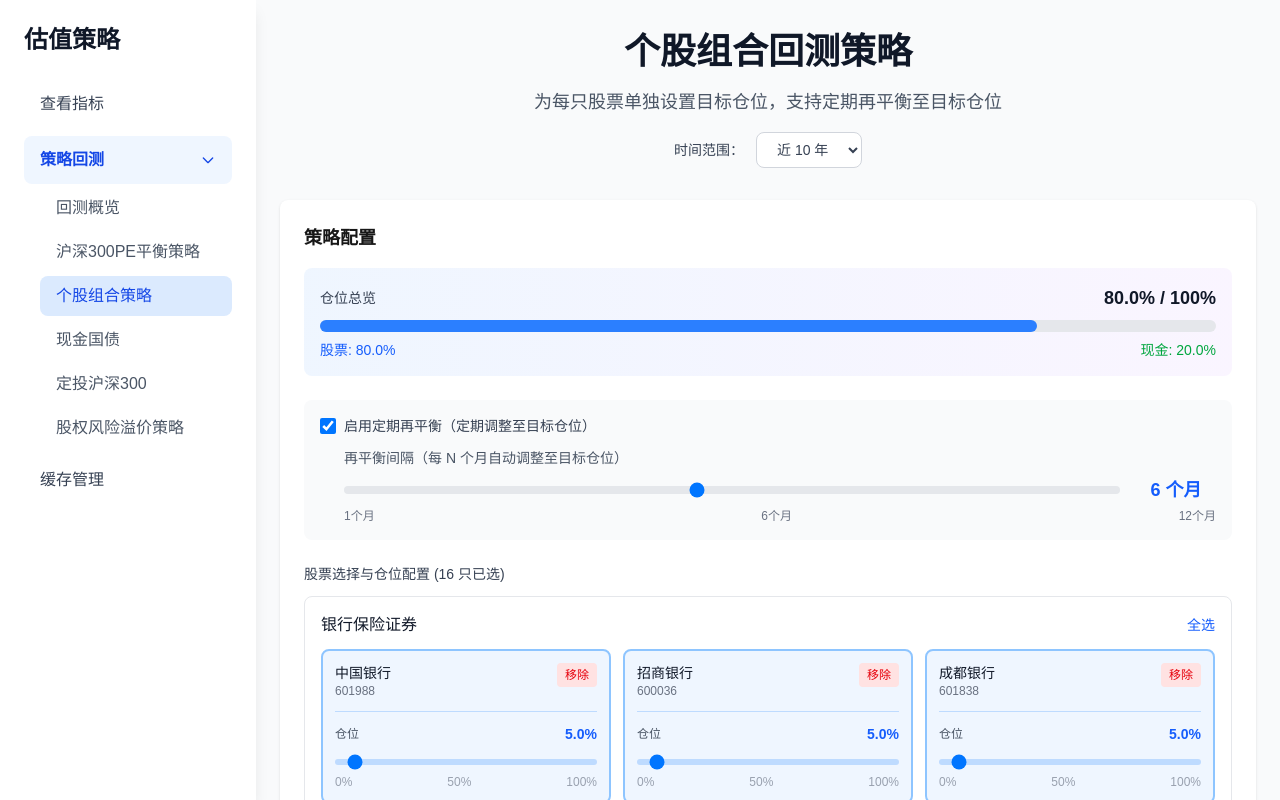
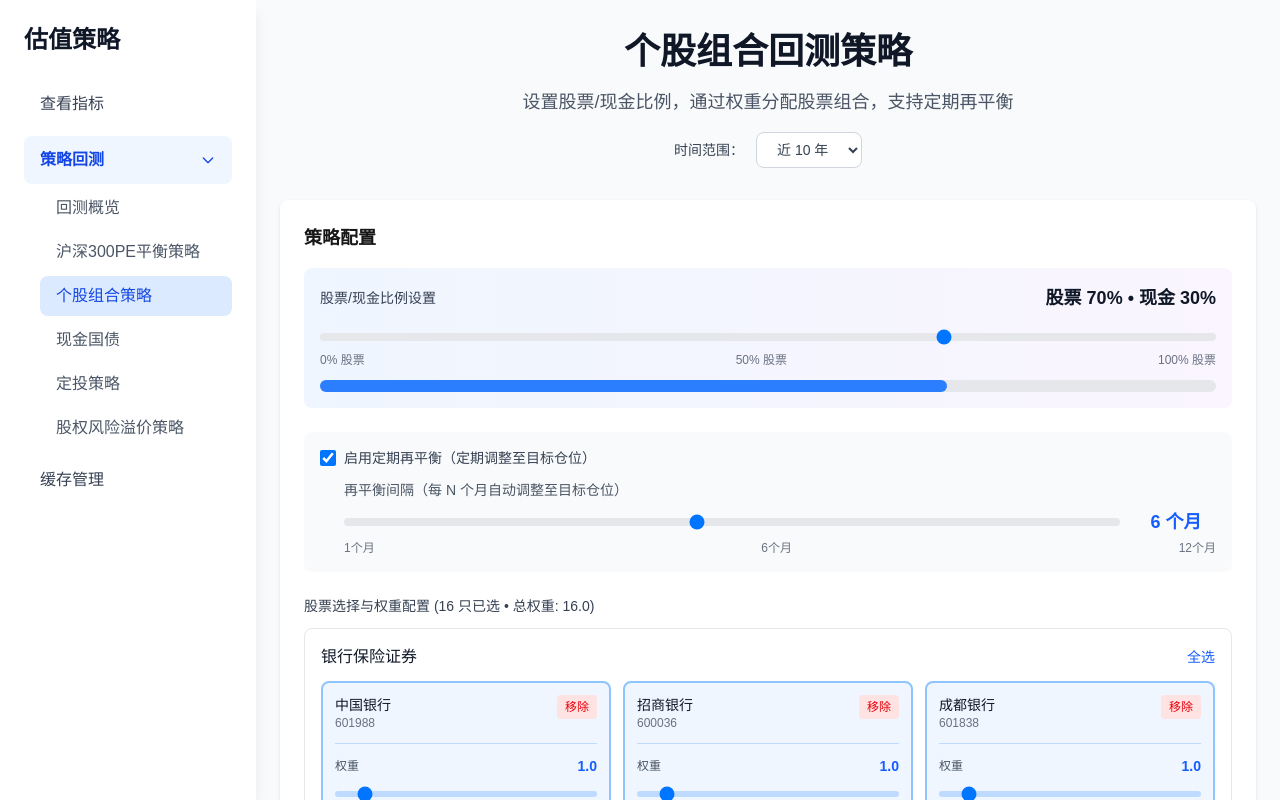
Before and after one commit to XianCrag/ValuationStrategy, a Next.js app: page /backtest/stock-portfolio in a window 1280 px wide. Shown: the top 800 px of the page. Built offline with nearby package versions, Linux system fonts and the light colour scheme.

Commit message:
feat: fund can select

```diff
--- a/src/app/backtest/constants.ts
+++ b/src/app/backtest/constants.ts
@@ -3,7 +3,9 @@ import {
   CSI300_FUND_STOCK,
   A_STOCK_ALL_STOCK,
   NATIONAL_DEBT_STOCK,
+  ALL_FUNDS,
 } from '@/constants/stocks';
+import type { StockConfig } from '@/constants/stocks';
 
 // 重新导出配置对象供其他模块使用
 export {
@@ -11,7 +13,9 @@ export {
   CSI300_FUND_STOCK,
   A_STOCK_ALL_STOCK,
   NATIONAL_DEBT_STOCK,
+  ALL_FUNDS,
 };
+export type { StockConfig };
 
 // ============================================
 // 策略参数常量
--- a/src/app/backtest/dca-csi300/page.tsx
+++ b/src/app/backtest/dca-csi300/page.tsx
@@ -2,7 +2,7 @@
 
 import { useState, useCallback } from 'react';
 import { StockData, ControlGroupResult } from '../types';
-import { INITIAL_CAPITAL, DCA_MONTHS, CSI300_FUND_STOCK } from '../constants';
+import { INITIAL_CAPITAL, DCA_MONTHS, CSI300_FUND_STOCK, ALL_FUNDS, StockConfig } from '../constants';
 import { fetchLixingerData } from '@/lib/api';
 import { calculateControlGroup2 } from './calculations';
 import { formatNumber, formatDateShort } from '../utils';
@@ -20,28 +20,29 @@ import { useBacktestData } from '../hooks/useBacktestData';
 
 export default function DcaCsi300Page() {
   const [selectedYears, setSelectedYears] = useState(10);
+  const [selectedFund, setSelectedFund] = useState<StockConfig>(CSI300_FUND_STOCK);
 
   // 使用自定义Hook获取和计算数据
   const { data: stockData, result, loading, error, refetch } = useBacktestData<StockData[], ControlGroupResult>({
     fetchData: useCallback(async () => {
       // API 会根据 codeTypeMap 自动选择基金价格指标
       const stocks = await fetchLixingerData({
-        stockCodes: [CSI300_FUND_STOCK.code],
-        codeTypeMap: { [CSI300_FUND_STOCK.code]: 'fund' },
+        stockCodes: [selectedFund.code],
+        codeTypeMap: { [selectedFund.code]: 'fund' },
         years: selectedYears,
       });
 
       return stocks.sort(
         (a, b) => new Date(a.date).getTime() - new Date(b.date).getTime()
       );
-    }, [selectedYears]),
+    }, [selectedYears, selectedFund]),
     calculateResult: useCallback((sortedStocks: StockData[]) => {
       if (sortedStocks.length === 0) {
         throw new Error('没有可用数据');
       }
       return calculateControlGroup2(sortedStocks, INITIAL_CAPITAL, DCA_MONTHS);
     }, []),
-    dependencies: [selectedYears],
+    dependencies: [selectedYears, selectedFund],
   });
 
   // 准备图表数据
@@ -67,11 +68,50 @@ export default function DcaCsi300Page() {
       <div className="py-8 px-6">
         <div className="max-w-7xl mx-auto">
           <PageHeader
-            title="对照组2：定投沪深300基金"
-            description="4年时间每个月定投，直到100%"
+            title="定投策略"
+            description="固定时间间隔定投，平滑成本，长期持有"
             selectedYears={selectedYears}
             onYearsChange={setSelectedYears}
           />
+
+          {/* 基金选择 */}
+          <div className="mb-6 p-6 bg-white rounded-lg shadow-lg">
+            <h3 className="text-lg font-semibold mb-4 text-gray-800">策略参数配置</h3>
+
+            <div className="mb-4 p-4 bg-blue-50 rounded-lg border border-blue-200">
+              <label className="block text-sm font-medium text-gray-700 mb-2">
+                选择投资标的（基金）
+              </label>
+              <select
+                value={selectedFund.code}
+                onChange={(e) => {
+                  const fund = ALL_FUNDS.find(f => f.code === e.target.value);
+                  if (fund) setSelectedFund(fund);
+                }}
+                className="w-full md:w-1/2 px-3 py-2 border border-gray-300 rounded-md focus:outline-none focus:ring-2 focus:ring-blue-500 bg-white"
+              >
+                {ALL_FUNDS.map((fund) => (
+                  <option key={fund.code} value={fund.code}>
+                    {fund.name} ({fund.code})
+                  </option>
+                ))}
+              </select>
+              <p className="text-xs text-gray-600 mt-2">
+                💡 当前选择：<span className="font-semibold">{selectedFund.name}</span>
+              </p>
+            </div>
+
+            {/* 策略说明 */}
+            <div className="p-4 bg-gray-50 rounded-lg">
+              <h4 className="text-sm font-semibold mb-2 text-gray-800">策略说明</h4>
+              <ul className="text-sm text-gray-700 space-y-1">
+                <li>• <strong>定投方式：</strong> 将初始资金{(INITIAL_CAPITAL / 10000).toFixed(0)}万元分{DCA_MONTHS}个月定投完成（每月约{(INITIAL_CAPITAL / DCA_MONTHS / 10000).toFixed(2)}万元）</li>
+                <li>• <strong>定投周期：</strong> {DCA_MONTHS}个月（{(DCA_MONTHS / 12).toFixed(1)}年）</li>
+                <li>• <strong>持有策略：</strong> 定投完成后长期持有，不做任何操作</li>
+                <li>• <strong>数据来源：</strong> 使用真实基金净值数据进行回测</li>
+              </ul>
+            </div>
+          </div>
 
           {error && <ErrorDisplay error={error} onRetry={refetch} />}
 
@@ -99,7 +139,7 @@ export default function DcaCsi300Page() {
                   },
                   {
                     dataKey: 'fundValue',
-                    name: '沪深300基金净值',
+                    name: '基金净值',
                     stroke: '#10b981',
                     strokeWidth: 2,
                     yAxisId: 'right',
@@ -133,8 +173,8 @@ export default function DcaCsi300Page() {
                 )}
                 legendContent={
                   <div className="mt-4 text-sm text-gray-600">
-                    <p>• <span className="text-blue-600 font-semibold">蓝线</span>：定投策略（48个月定投完成，左侧Y轴）</p>
-                    <p>• <span className="text-green-600 font-semibold">绿线</span>：沪深300基金净值（右侧Y轴）</p>
+                    <p>• <span className="text-blue-600 font-semibold">蓝线</span>：定投策略总价值（{DCA_MONTHS}个月定投完成，左侧Y轴）</p>
+                    <p>• <span className="text-green-600 font-semibold">绿线</span>：{selectedFund.name}净值（右侧Y轴）</p>
                   </div>
                 }
                 showLegend={false}
--- a/src/app/backtest/page.tsx
+++ b/src/app/backtest/page.tsx
@@ -31,8 +31,8 @@ export default function BacktestOverviewPage() {
     },
     {
       id: 'dca-csi300',
-      name: '对照组2：定投沪深300',
-      description: '通过4年48个月定投沪深300指数基金',
+      name: '定投策略',
+      description: '选择基金标的进行定投，通过48个月分批买入，平滑成本',
       path: '/backtest/dca-csi300',
       color: 'purple',
       icon: '📈',
@@ -94,9 +94,9 @@ export default function BacktestOverviewPage() {
                 </p>
               </div>
               <div>
-                <h3 className="font-semibold text-lg mb-2 text-purple-600">📈 被动对照</h3>
+                <h3 className="font-semibold text-lg mb-2 text-purple-600">📈 定投策略</h3>
                 <p className="text-sm">
-                  定投沪深300策略代表被动投资理念，通过定期定额投资分散风险，跟随市场长期成长。
+                  定投策略代表被动投资理念，通过定期定额投资分散风险，可选择不同标的进行定投测试。
                 </p>
               </div>
             </div>
--- a/src/app/backtest/stock-portfolio/page.tsx
+++ b/src/app/backtest/stock-portfolio/page.tsx
@@ -36,22 +36,25 @@ export default function StockPortfolioPage() {
     return grouped;
   }, []);
 
-  // 生成默认选择：每个行业的前4个股票，默认5%仓位
+  // 生成默认选择：每个行业的前4个股票，默认权重为1
   const generateDefaultPositions = useCallback(() => {
     const defaultMap = new Map<string, number>();
     Object.values(stocksByIndustry).forEach(stocks => {
       // 选择每个行业的前4个股票
       stocks.slice(0, 4).forEach(stock => {
-        defaultMap.set(stock.code, 0.05); // 默认5%仓位
+        defaultMap.set(stock.code, 1); // 默认权重为1
       });
     });
     return defaultMap;
   }, [stocksByIndustry]);
 
-  // 使用 Map 存储每个股票的配置
-  const [stockPositions, setStockPositions] = useState<Map<string, number>>(() =>
+  // 使用 Map 存储每个股票的权重（而不是直接的仓位比例）
+  const [stockWeights, setStockWeights] = useState<Map<string, number>>(() =>
     generateDefaultPositions()
   );
+
+  // 股票/现金比例设置
+  const [stockRatio, setStockRatio] = useState(0.7); // 默认70%股票，30%现金
 
   // 是否启用再平衡
   const [enableRebalance, setEnableRebalance] = useState(true);
@@ -62,23 +65,36 @@ export default function StockPortfolioPage() {
   // 实际应用的参数
   const [appliedRebalanceMonths, setAppliedRebalanceMonths] = useState(6);
   const [appliedEnableRebalance, setAppliedEnableRebalance] = useState(true);
+  const [appliedStockRatio, setAppliedStockRatio] = useState(0.7);
 
-  // 计算总仓位
-  const totalPosition = useMemo(() => {
+  // 计算总权重
+  const totalWeight = useMemo(() => {
     let sum = 0;
-    stockPositions.forEach(ratio => {
-      sum += ratio;
+    stockWeights.forEach(weight => {
+      sum += weight;
     });
     return sum;
-  }, [stockPositions]);
+  }, [stockWeights]);
+
+  // 根据权重和股票比例计算实际仓位
+  const stockPositions = useMemo(() => {
+    const positions = new Map<string, number>();
+    if (totalWeight > 0) {
+      stockWeights.forEach((weight, code) => {
+        // 实际仓位 = (权重 / 总权重) * 股票比例
+        positions.set(code, (weight / totalWeight) * appliedStockRatio);
+      });
+    }
+    return positions;
+  }, [stockWeights, totalWeight, appliedStockRatio]);
 
   // 现金比例
-  const cashRatio = Math.max(0, 1 - totalPosition);
+  const cashRatio = 1 - appliedStockRatio;
 
   // 获取选中的股票列表
   const selectedStocks = useMemo(() => {
-    return Array.from(stockPositions.keys());
-  }, [stockPositions]);
+    return Array.from(stockWeights.keys());
+  }, [stockWeights]);
 
   // 使用自定义Hook获取和计算数据（禁用自动获取）
   const { data: stockDataMap, result, loading, error, refetch } = useBacktestData<
@@ -182,22 +198,22 @@ export default function StockPortfolioPage() {
 
   // 处理股票添加/移除
   const handleStockToggle = (code: string) => {
-    setStockPositions((prev) => {
+    setStockWeights((prev) => {
       const newMap = new Map(prev);
       if (newMap.has(code)) {
         newMap.delete(code);
       } else {
-        newMap.set(code, 0.05); // 默认5%仓位
+        newMap.set(code, 1); // 默认权重为1
       }
       return newMap;
     });
   };
 
-  // 处理仓位调整
-  const handlePositionChange = (code: string, value: number) => {
-    setStockPositions((prev) => {
+  // 处理权重调整
+  const handleWeightChange = (code: string, value: number) => {
+    setStockWeights((prev) => {
       const newMap = new Map(prev);
-      newMap.set(code, value / 100); // 转换为小数
+      newMap.set(code, value);
       return newMap;
     });
   };
@@ -205,19 +221,19 @@ export default function StockPortfolioPage() {
   // 选择/取消选择某个行业的所有股票
   const handleIndustryToggle = (industry: string) => {
     const industryCodes = stocksByIndustry[industry].map(s => s.code);
-    const allSelected = industryCodes.every(code => stockPositions.has(code));
+    const allSelected = industryCodes.every(code => stockWeights.has(code));
 
-    setStockPositions((prev) => {
+    setStockWeights((prev) => {
       const newMap = new Map(prev);
 
       if (allSelected) {
         // 取消选择该行业的所有股票
         industryCodes.forEach(code => newMap.delete(code));
       } else {
-        // 选择该行业的所有股票（默认5%仓位）
+        // 选择该行业的所有股票（默认权重为1）
         industryCodes.forEach(code => {
           if (!newMap.has(code)) {
-            newMap.set(code, 0.05);
+            newMap.set(code, 1);
           }
         });
       }
@@ -238,7 +254,7 @@ export default function StockPortfolioPage() {
         <div className="max-w-7xl mx-auto">
           <PageHeader
             title="个股组合回测策略"
-            description="为每只股票单独设置目标仓位，支持定期再平衡至目标仓位"
+            description="设置股票/现金比例，通过权重分配股票组合，支持定期再平衡"
             selectedYears={selectedYears}
             onYearsChange={setSelectedYears}
           />
@@ -247,35 +263,34 @@ export default function StockPortfolioPage() {
           <div className="bg-white rounded-lg shadow-sm p-6 mb-6">
             <h3 className="text-lg font-semibold mb-4">策略配置</h3>
 
-            {/* 仓位总览 */}
+            {/* 股票/现金比例设置 */}
             <div className="mb-6 p-4 bg-gradient-to-r from-blue-50 to-purple-50 rounded-lg">
-              <div className="flex items-center justify-between mb-2">
-                <span className="text-sm font-medium text-gray-700">仓位总览</span>
-                <span className={`text-lg font-bold ${totalPosition > 1 ? 'text-red-600' : 'text-gray-900'}`}>
-                  {(totalPosition * 100).toFixed(1)}% / 100%
-                </span>
+              <div className="flex items-center justify-between mb-3">
+                <span className="text-sm font-medium text-gray-700">股票/现金比例设置</span>
+                <div className="text-lg font-bold text-gray-900">
+                  股票 {(stockRatio * 100).toFixed(0)}% • 现金 {((1 - stockRatio) * 100).toFixed(0)}%
+                </div>
               </div>
-              <div className="w-full bg-gray-200 rounded-full h-3">
+              <input
+                type="range"
+                min="0"
+                max="100"
+                step="5"
+                value={stockRatio * 100}
+                onChange={(e) => setStockRatio(Number(e.target.value) / 100)}
+                className="w-full h-2 bg-gray-200 rounded-lg appearance-none cursor-pointer"
+              />
+              <div className="flex justify-between text-xs text-gray-500 mt-1">
+                <span>0% 股票</span>
+                <span>50% 股票</span>
+                <span>100% 股票</span>
+              </div>
+              <div className="w-full bg-gray-200 rounded-full h-3 mt-3">
                 <div
-                  className={`h-3 rounded-full transition-all ${
-                    totalPosition > 1 ? 'bg-red-500' : 'bg-blue-500'
-                  }`}
-                  style={{ width: `${Math.min(totalPosition * 100, 100)}%` }}
+                  className="h-3 rounded-full bg-blue-500 transition-all"
+                  style={{ width: `${stockRatio * 100}%` }}
                 />
               </div>
-              <div className="flex justify-between mt-2 text-sm">
-                <span className="text-blue-600 font-medium">
-                  股票: {(totalPosition * 100).toFixed(1)}%
-                </span>
-                <span className="text-green-600 font-medium">
-                  现金: {(cashRatio * 100).toFixed(1)}%
-                </span>
-              </div>
-              {totalPosition > 1 && (
-                <div className="mt-2 text-sm text-red-600 font-medium">
-                  ⚠️ 仓位总和超过100%，请调整！
-                </div>
-              )}
             </div>
 
             {/* 再平衡配置 */}
@@ -317,10 +332,10 @@ export default function StockPortfolioPage() {
               )}
             </div>
 
-            {/* 股票选择与仓位配置（整合） */}
+            {/* 股票选择与权重配置（整合） */}
             <div>
               <label className="block text-sm font-medium text-gray-700 mb-3">
-                股票选择与仓位配置 ({selectedStocks.length} 只已选)
+                股票选择与权重配置 ({selectedStocks.length} 只已选 • 总权重: {totalWeight.toFixed(1)})
               </label>
               <div className="space-y-4">
                 {Object.entries(stocksByIndustry).map(([industry, stocks]) => (
@@ -331,13 +346,16 @@ export default function StockPortfolioPage() {
                         onClick={() => handleIndustryToggle(industry)}
                         className="text-sm text-blue-600 hover:text-blue-800 font-medium"
                       >
-                        {stocks.every(s => stockPositions.has(s.code)) ? '取消全选' : '全选'}
+                        {stocks.every(s => stockWeights.has(s.code)) ? '取消全选' : '全选'}
                       </button>
                     </div>
                     <div className="grid grid-cols-1 md:grid-cols-2 lg:grid-cols-3 gap-3">
                       {stocks.map((stock) => {
-                        const isSelected = stockPositions.has(stock.code);
-                        const position = (stockPositions.get(stock.code) || 5) * 100;
+                        const isSelected = stockWeights.has(stock.code);
+                        const weight = stockWeights.get(stock.code) || 1;
+                        const actualPosition = isSelected && totalWeight > 0
+                          ? ((weight / totalWeight) * appliedStockRatio * 100).toFixed(1)
+                          : '0.0';
 
                         return (
                           <div
@@ -370,25 +388,28 @@ export default function StockPortfolioPage() {
                             {isSelected && (
                               <div className="mt-3 pt-3 border-t border-blue-200">
                                 <div className="flex items-center justify-between mb-1">
-                                  <span className="text-xs text-gray-600">仓位</span>
+                                  <span className="text-xs text-gray-600">权重</span>
                                   <span className="text-sm font-bold text-blue-600">
-                                    {position.toFixed(1)}%
+                                    {weight.toFixed(1)}
                                   </span>
                                 </div>
                                 <input
                                   type="range"
-                                  min="0"
-                                  max="100"
-                                  step="1"
-                                  value={position}
-                                  onChange={(e) => handlePositionChange(stock.code, Number(e.target.value))}
+                                  min="0.1"
+                                  max="10"
+                                  step="0.1"
+                                  value={weight}
+                                  onChange={(e) => handleWeightChange(stock.code, Number(e.target.value))}
                                   className="w-full h-1.5 bg-blue-200 rounded-lg appearance-none cursor-pointer"
                                   onClick={(e) => e.stopPropagation()}
                                 />
                                 <div className="flex justify-between text-xs text-gray-400 mt-0.5">
-                                  <span>0%</span>
-                                  <span>50%</span>
-                                  <span>100%</span>
+                                  <span>0.1</span>
+                                  <span>5</span>
+                                  <span>10</span>
+                                </div>
+                                <div className="mt-2 text-xs text-gray-500">
+                                  实际仓位: <span className="font-medium text-gray-700">{actualPosition}%</span>
                                 </div>
                               </div>
                             )}
@@ -407,6 +428,7 @@ export default function StockPortfolioPage() {
                 onClick={() => {
                   setAppliedRebalanceMonths(editingRebalanceMonths);
                   setAppliedEnableRebalance(enableRebalance);
+                  setAppliedStockRatio(stockRatio);
                   // 手动触发数据获取和计算
                   refetch();
                 }}
@@ -464,7 +486,8 @@ export default function StockPortfolioPage() {
                 )}
                 legendContent={
                   <div className="mt-4 text-sm text-gray-600">
-                    <p>• <span className="text-blue-600 font-semibold">蓝线</span>：组合总价值（股票 {(totalPosition * 100).toFixed(1)}% + 现金 {(cashRatio * 100).toFixed(1)}%）</p>
+                    <p>• <span className="text-blue-600 font-semibold">蓝线</span>：组合总价值（股票 {(appliedStockRatio * 100).toFixed(0)}% + 现金 {(cashRatio * 100).toFixed(0)}%）</p>
+                    <p className="mt-1">• 所有股票按权重分配在股票组合中的占比</p>
                     {appliedEnableRebalance ? (
                       <p className="mt-1">• 每 {appliedRebalanceMonths} 个月自动再平衡至目标仓位</p>
                     ) : (
--- a/src/app/components/Sidebar.tsx
+++ b/src/app/components/Sidebar.tsx
@@ -36,7 +36,7 @@ const menuItems: MenuItem[] = [
         path: '/backtest/cash-bond',
       },
       {
-        label: '定投沪深300',
+        label: '定投策略',
         path: '/backtest/dca-csi300',
       },
       {
```
Also changed, not shown: src/app/backtest/csi300-pe-balance/page.tsx (+39 -11 lines), src/app/backtest/erp-strategy/page.tsx (+45 -19 lines), src/constants/stocks.ts (+45 -0 lines).
